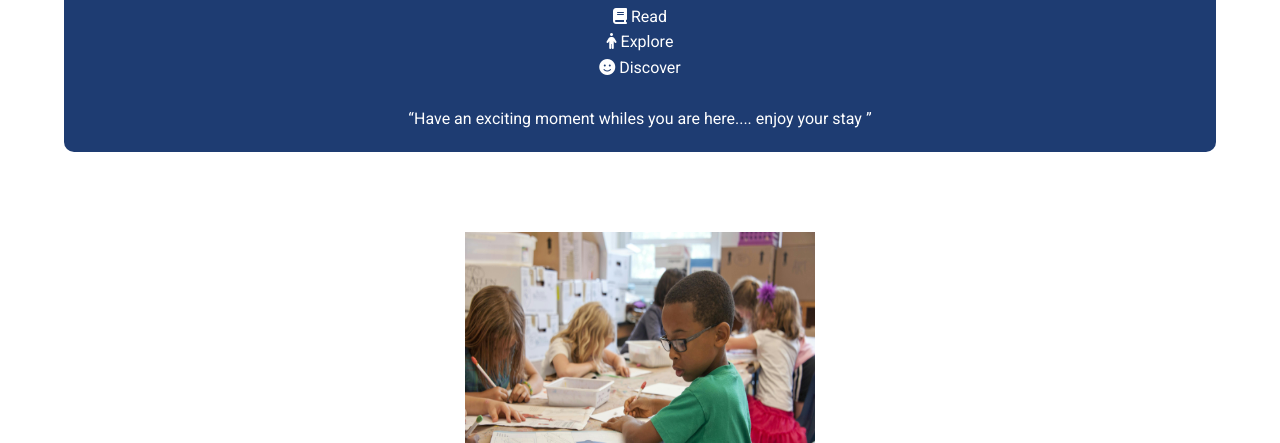
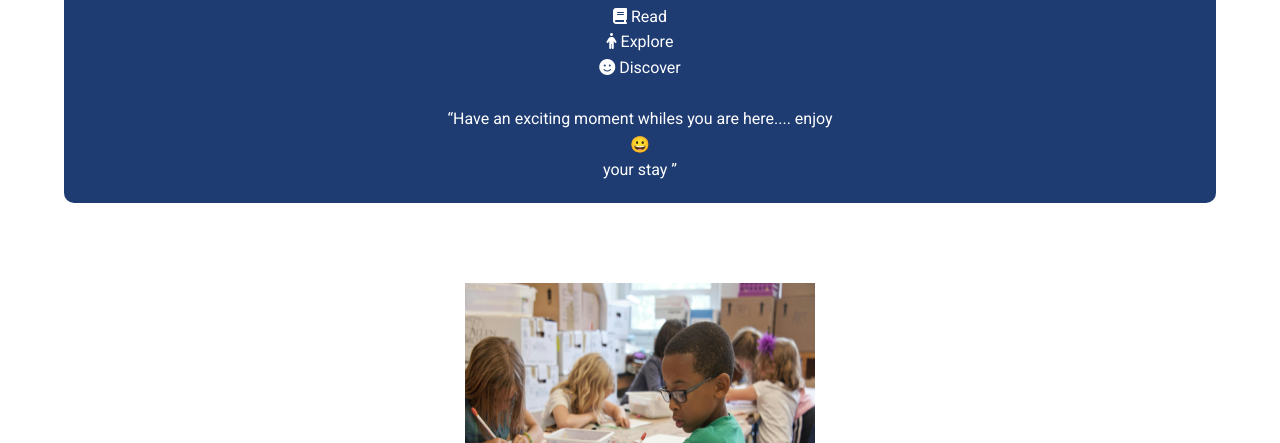
Before and after one commit to AndohBlay/AFRAMA, a plain HTML site: page news_articles.html in a window 1280 px wide. Shown: the part 357-800 px from the top of the page. Drawn offline with nearby package versions, Linux system fonts and the light colour scheme.

Commit message:
few changes

```diff
--- a/news_articles.html
+++ b/news_articles.html
@@ -94,7 +94,8 @@
             <i class="fa-solid fa-smile fa-1x"></i>
             <span >Discover</span>
           </div><br>
-          <blockquote> <q>Have an exciting moment whiles you are here.... enjoy your stay </q></blockquote>
+          <blockquote> <q>Have an exciting moment whiles you are here.... enjoy <p>&#128512;</p> your stay  </q></blockquote>
+
         </div>
       </section>
       <!--Main News Articles-->
```
